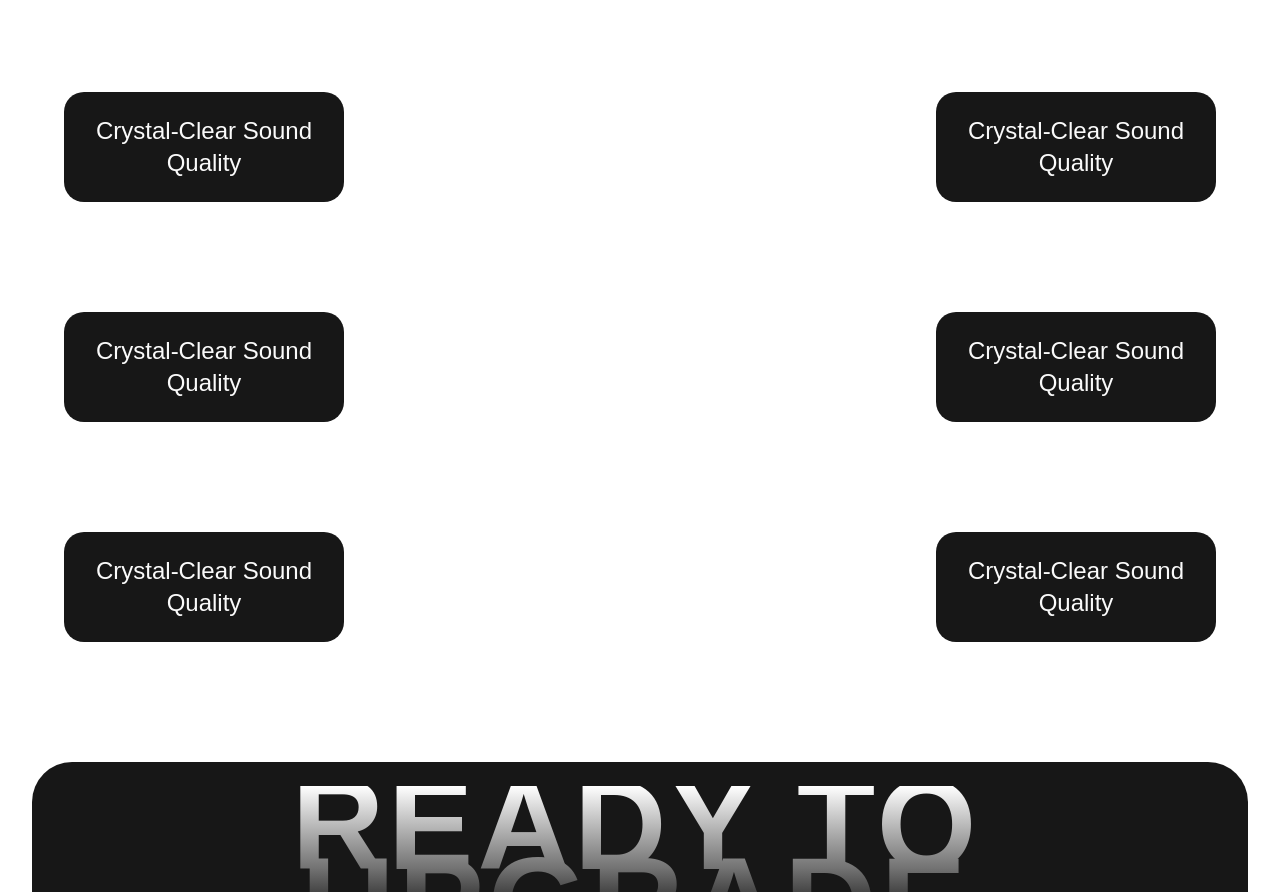
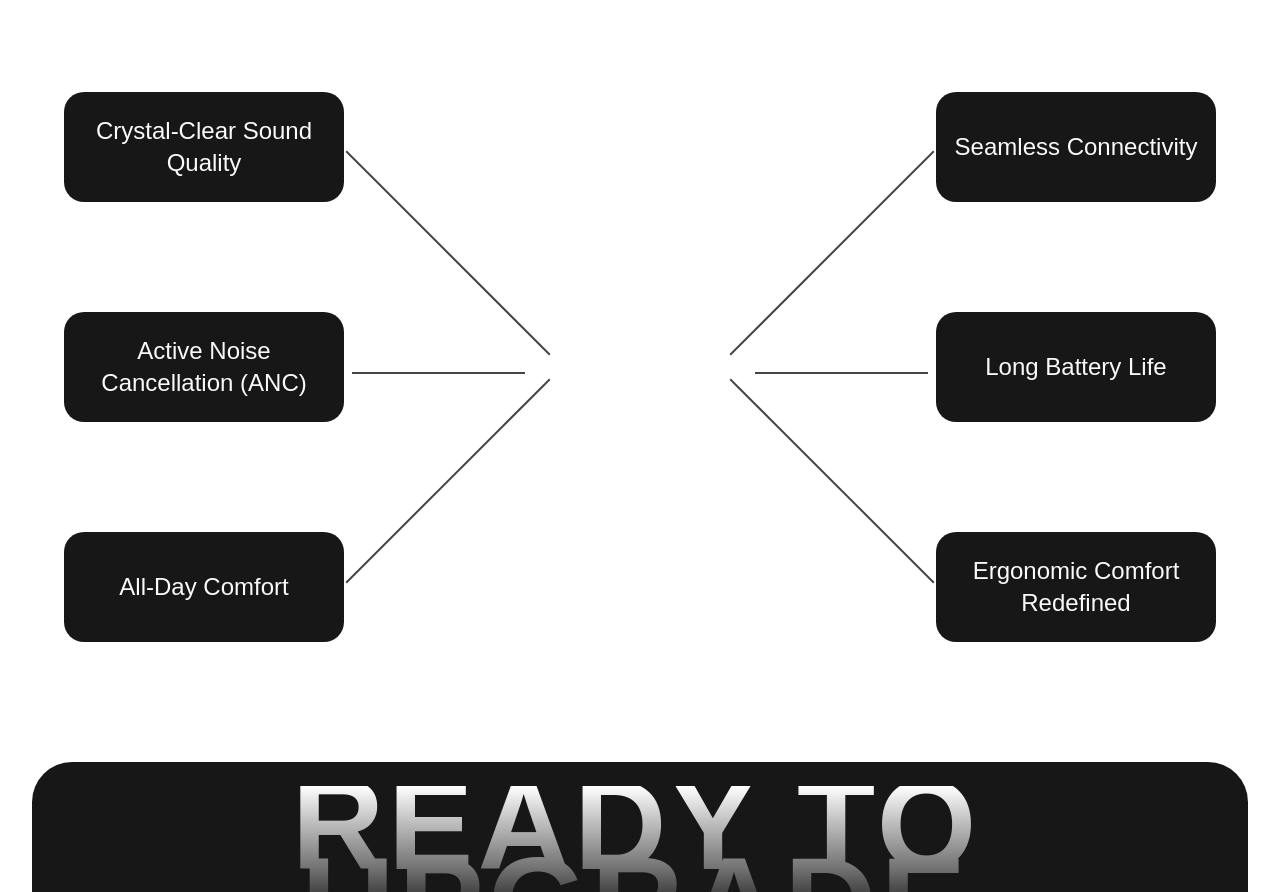
Before and after one commit to Maryammuhammadafzal/headphones-Landing-Page, a Next.js app: page /features in a window 1280 px wide. Shown: the part 1348-2240 px from the top of the page. Built offline with nearby package versions, Linux system fonts and the light colour scheme; a web font is replaced by a local one.

Commit message:
creating features section

```diff
--- a/src/app/features/page.jsx
+++ b/src/app/features/page.jsx
@@ -9,29 +9,36 @@ const FeaturesPage = () => {
         </h2>
 
         <div className="w-full h-full flex justify-center py-10 items-center">
-          <div className="w-full h-auto grid grid-cols-2 gap-[110px] mx-auto  text-primary-foreground text-2xl font-sans justify-between items-center">
+
+          <div className="w-full h-auto relative grid grid-cols-2 gap-[110px] mx-auto  text-primary-foreground min-[1224px]:text-2xl text-xl font-sans justify-between items-center">
             <div className="flex justify-start flex-col gap-[110px] items-start">
-              <div className="w-[280px] h-[110px] bg-primary flex justify-center items-center text-center rounded-[20px]">
+              <div className="xl:w-[280px] w-[240px] px-3 h-[110px] bg-primary flex justify-center items-center text-center rounded-[20px]">
                 Crystal-Clear Sound Quality
               </div>
-              <div className="w-[280px] h-[110px] bg-primary flex justify-center items-center text-center rounded-[20px]">
-                Crystal-Clear Sound Quality
+              <hr className="w-[25%] border border-primary/80 absolute top-40 xl:left-60 left-45 rotate-45" />
+              <div className="xl:w-[280px] w-[240px] px-3 h-[110px] bg-primary flex justify-center items-center text-center rounded-[20px]">
+               Active Noise Cancellation (ANC)
               </div>
-              <div className="w-[280px] h-[110px] bg-primary flex justify-center items-center text-center rounded-[20px]">
-                Crystal-Clear Sound Quality
+               <hr className="w-[15%] border border-primary/80 absolute top-70 xl:left-72 left-60" />
+              <div className="xl:w-[280px] w-[240px] px-3 h-[110px] bg-primary flex justify-center items-center text-center rounded-[20px]">
+                All-Day Comfort
               </div>
+              <hr className="w-[25%] border border-primary/80 absolute bottom-40 xl:left-60 left-45 -rotate-45" />
             </div>
 
             <div className="flex justify-end flex-col gap-[110px] items-end">
-              <div className="w-[280px] h-[110px] bg-primary flex justify-center items-center text-center rounded-[20px]">
-                Crystal-Clear Sound Quality
+              <div className="xl:w-[280px] w-[240px] px-3 h-[110px] bg-primary flex justify-center items-center text-center rounded-[20px]">
+                Seamless Connectivity
               </div>
-              <div className="w-[280px] h-[110px] bg-primary flex justify-center items-center text-center rounded-[20px]">
-                Crystal-Clear Sound Quality
+               <hr className="w-[25%] border border-primary/80 absolute top-40 xl:right-60 right-45 -rotate-45" />
+              <div className="xl:w-[280px] w-[240px] px-3 h-[110px] bg-primary flex justify-center items-center text-center rounded-[20px]">
+                Long Battery Life
               </div>
-              <div className="w-[280px] h-[110px] bg-primary flex justify-center items-center text-center rounded-[20px]">
-                Crystal-Clear Sound Quality
+              <hr className="w-[15%] border border-primary/80 absolute top-70 xl:right-72 right-60" />
+              <div className="xl:w-[280px] w-[240px] px-3 h-[110px] bg-primary flex justify-center items-center text-center rounded-[20px]">
+                Ergonomic Comfort Redefined
               </div>
+               <hr className="w-[25%] border border-primary/80 absolute bottom-40 xl:right-60 right-45 rotate-45" />
             </div>
           </div>
         </div>
--- a/src/app/globals.css
+++ b/src/app/globals.css
@@ -143,3 +143,9 @@
     @apply bg-gradient-to-b from-white via-neutral-500 to-black font-extrabold tracking-tighter text-transparent bg-clip-text pb-2 pr-2
   }
 }
+@media (max-width: 1024px) {
+
+  .headphone{
+  scale: 1.1;
+  }
+}
--- a/src/app/hero/page.tsx
+++ b/src/app/hero/page.tsx
@@ -15,7 +15,9 @@ const HeroPage = () => {
     return () => window.removeEventListener('scroll', handleScroll);
   }, []);
 
-  const scale = Math.min(1.2, 1 + offset / 1000);
+ const scale = Math.min(2, 1 + offset / 1000);
+const isMobile = typeof window !== "undefined" && window.innerWidth < 1024;
+const adjustedScale = isMobile ? scale + 0.1 : scale;
   return (
     <div className='w-full relative min-h-screen flex items-center p-6 flex-col'>
       <div className="w-full flex flex-col gap-6 justify-center items-center h-auto">
@@ -30,11 +32,11 @@ const HeroPage = () => {
               <p className='xl:text-6xl lg:text-5xl md:text-4xl sm:text-3xl xs:text-2xl text-xl text-primary-foreground text-center font-sans'>Experience Sound Like Never Before</p>
               <div
                 style={{
-                  transform: `${offset > 0 ? `translateY(1200px) scale(${scale})` : 'translateY(0px)'
+                  transform: `${offset > 0 ? `translateY(1300px) scale(${adjustedScale})` : 'translateY(0px)'
                     }`,
                   transition: 'transform 0.5s linear'
                 }}
-                className='absolute mx-auto xs:top-0 top-20 sm:w-[620px] z-50 w-full 2xs:h-[400px] 3xs:h-[350px] h-auto xs:h-[480px]  sm:h-[540px]'>
+                className='headphone absolute mx-auto xs:top-0 top-20 sm:w-[620px] z-50 w-full 2xs:h-[400px] 3xs:h-[350px] h-auto xs:h-[480px]  sm:h-[540px]'>
 
                 <Image
                   data-aos="fade-down"
```
